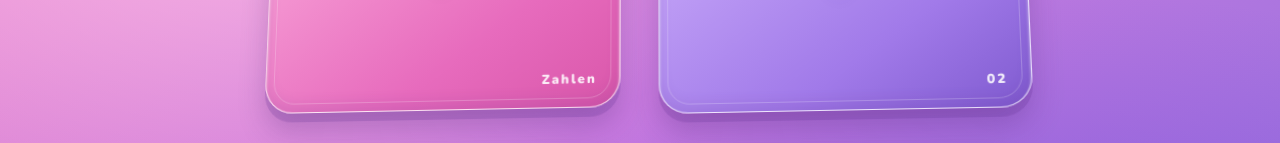
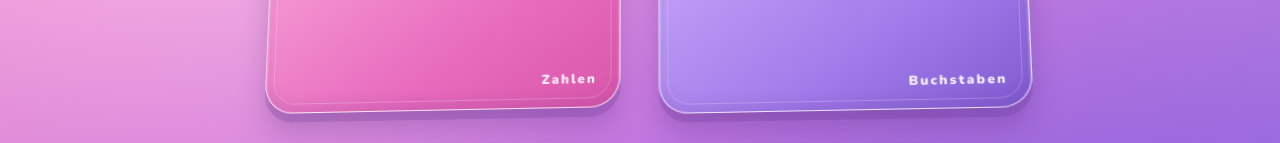
Before and after one commit to MandarinMaster/playground, a Next.js app: page / in a window 1280 px wide. Shown: the part 271-414 px from the top of the page. Built offline with nearby package versions, Linux system fonts and the light colour scheme.

Commit message:
Rename second start tile to Buchstaben

```diff
--- a/app/page.tsx
+++ b/app/page.tsx
@@ -182,7 +182,7 @@ export default function Home() {
             <span className="tile-symbol" aria-hidden="true">✦</span>
             <span className="tile-number">Zahlen</span>
           </button>
-          <div className="start-tile tile-violet" aria-hidden="true"><span className="tile-symbol">♡</span><span className="tile-number">02</span></div>
+          <div className="start-tile tile-violet" aria-hidden="true"><span className="tile-symbol">♡</span><span className="tile-number">Buchstaben</span></div>
           <div className="start-tile tile-rose" aria-hidden="true"><span className="tile-symbol">✿</span><span className="tile-number">03</span></div>
           <div className="start-tile tile-lilac" aria-hidden="true"><span className="tile-symbol">☾</span><span className="tile-number">04</span></div>
         </div>
```
